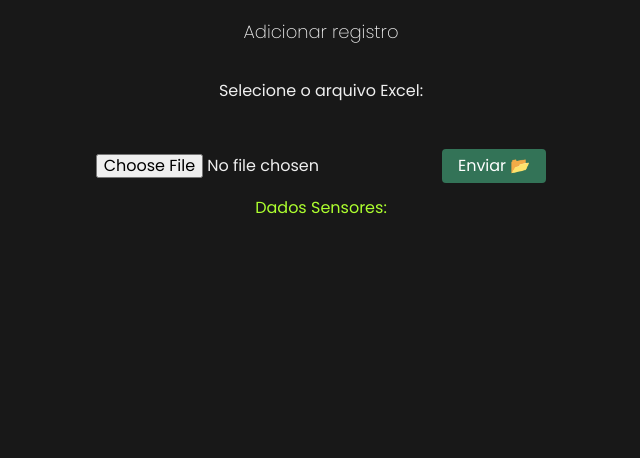
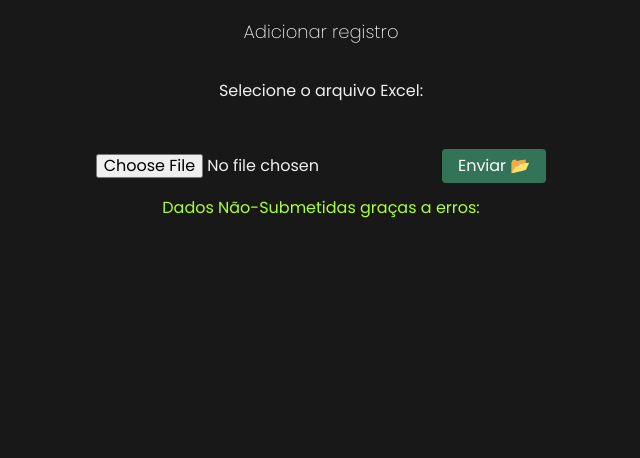
Before and after one commit to joaosuzuki98/1_sem_api_fatec, a Flask app: page /add-data in a window 1280 px wide. Shown: the part 211-669 px from the top of the page, without its empty margins (319-959 px from the left). Run offline with Flask 3, Linux system fonts and the light colour scheme; some libraries are stand-ins or nearby versions.

Commit message:
Update add_data.html

```diff
--- a/templates/add_data.html
+++ b/templates/add_data.html
@@ -6,8 +6,7 @@
         <input type="file" name="file" accept="xlsx">
         <input type="submit" value="Enviar 📂">
     </form>
-
-    <p style="color: greenyellow;">Dados Sensores: <p>
+    <p style="color: greenyellow;">Dados Não-Submetidas graças a erros: <p>
     <div id="table-container"></div>
 
     <script>
```
